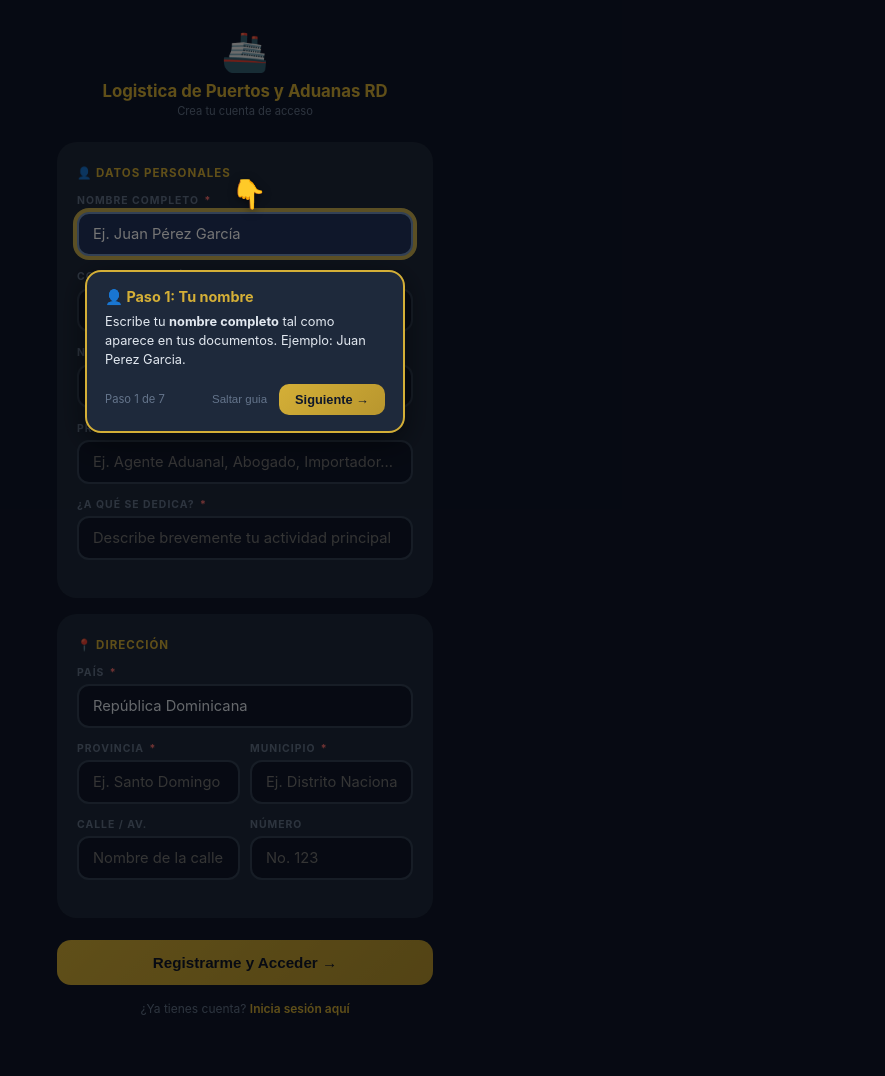
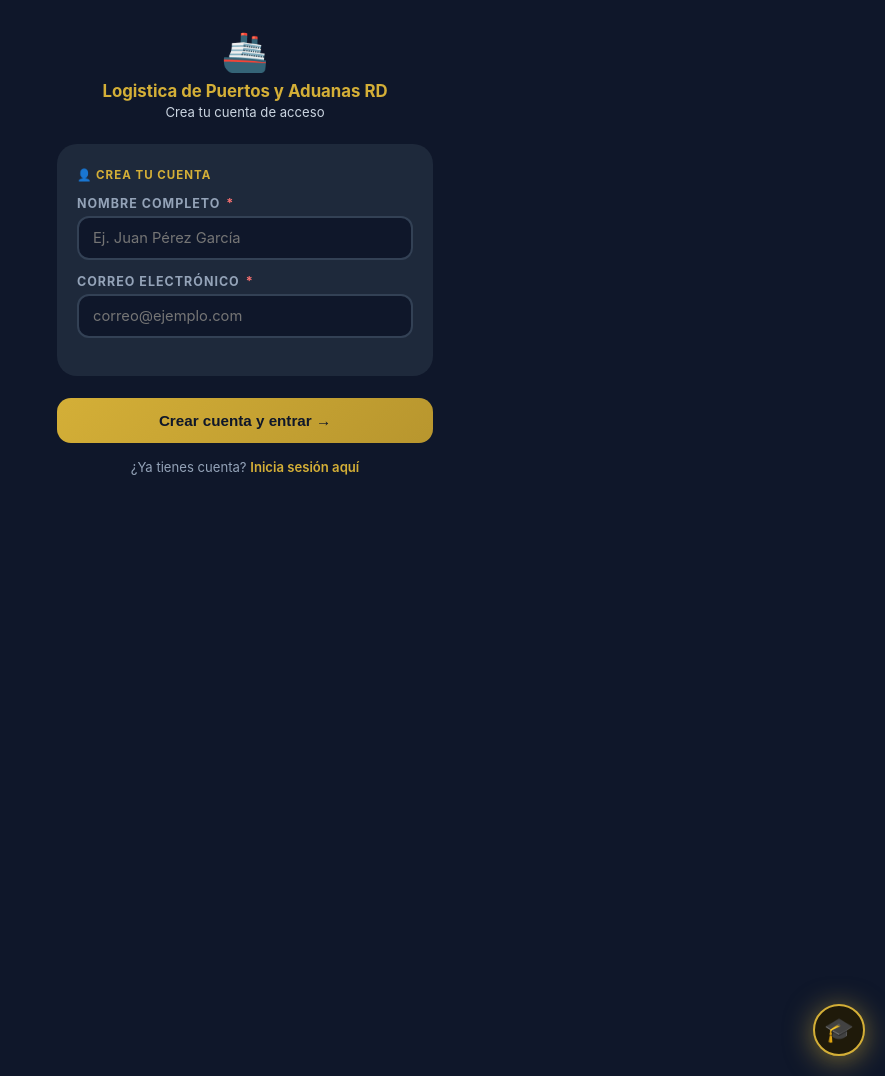
Before and after one commit to Office-Studio-Jj/biblioteca-dga, a Flask app: page /registro in a window 1280 px wide. Shown: the whole page, without its empty margins (395-1280 px from the left). Run offline with Flask 3, Linux system fonts and the light colour scheme; parts of the project's set-up code (start-up, migrations or seed data) failed here and were passed over; some libraries are stand-ins or nearby versions.

Commit message:
fix: corregir 5 errores UX movil — registro, texto, inputs, timeout, roles
- Registro simplificado de 10 campos a 2 (nombre + correo)
- Texto opaco corregido: labels de #64748b a #94a3b8, fuentes mas grandes
- Inputs desbloqueados: tutor no auto-inicia, viewport permite zoom
- Timeout reducido: backend 60s/90s, retries 2, frontend 75s
- Enlace invitado renombrado a "Usuario", roles admin ocultos

Co-Authored-By: Claude Opus 4.6 <noreply@anthropic.com>

```diff
--- a/server.py
+++ b/server.py
@@ -297,7 +297,7 @@ def registro():
             "whatsapp":   d.get("whatsapp", "").strip(),
             "profesion":  d.get("profesion", "").strip(),
             "dedicacion": d.get("dedicacion", "").strip(),
-            "pais":       d.get("pais", "").strip(),
+            "pais":       d.get("pais", "República Dominicana").strip(),
             "provincia":  d.get("provincia", "").strip(),
             "municipio":  d.get("municipio", "").strip(),
             "calle":      d.get("calle", "").strip(),
@@ -527,10 +527,10 @@ def consultar():
                 return jsonify({"error": "No se pudo analizar la imagen. Intenta con otra foto o escribe tu consulta."}), 400
 
     # Timeout por tipo de consulta:
-    #   Texto: 120s (Gemini + Arancel PDF + supervisor)
-    #   Imagen: 180s (Vision API + Gemini + Arancel PDF + supervisor)
+    #   Texto: 60s (Gemini + Arancel PDF + supervisor)
+    #   Imagen: 90s (Vision API + Gemini + Arancel PDF + supervisor)
     tiene_imagen = bool(producto_identificado) or (archivo is not None)
-    timeout_consulta = 180 if tiene_imagen else 120
+    timeout_consulta = 90 if tiene_imagen else 60
 
     try:
         answer = ask_notebooklm(question, notebook_id, timeout=timeout_consulta)
@@ -1443,7 +1443,7 @@ def admin_reconsultar():
         return jsonify({"error": "Escribe la consulta a reprocesar"}), 400
 
     try:
-        answer = ask_notebooklm(question, notebook_id, timeout=180)
+        answer = ask_notebooklm(question, notebook_id, timeout=90)
         return jsonify({"answer": answer, "ok": True})
     except Exception as e:
         return jsonify({"error": f"Error al reprocesar: {str(e)[:200]}"}), 500
@@ -1789,7 +1789,7 @@ def descargar_app():
 _ROL_TITULOS = {
     "master":    "Administrador Master",
     "operativo": "Administrador Operativo",
-    "invitado":  "Invitado",
+    "invitado":  "Usuario",
 }
 
 @app.route("/descargar/<rol>")
@@ -1880,13 +1880,13 @@ def _ejecutar_gemini(question, notebook_id, timeout):
         return None
 
 
-def ask_notebooklm(question, notebook_id, timeout=120):
+def ask_notebooklm(question, notebook_id, timeout=60):
     # ── Ruta 1: Gemini API con retry automático + backoff exponencial ──
     gemini_key = os.environ.get("GEMINI_API_KEY", "")
     if gemini_key:
         import time as _time
         import random as _random
-        max_intentos = 3
+        max_intentos = 2
         for intento in range(1, max_intentos + 1):
             print(f"[ASK] Gemini intento {intento}/{max_intentos} — notebook_id={notebook_id} (timeout={timeout}s)")
             answer = _ejecutar_gemini(question, notebook_id, timeout)
--- a/templates/ficha_descarga.html
+++ b/templates/ficha_descarga.html
@@ -38,7 +38,7 @@
     .app-meta .rol-badge{font-size:.58rem;font-weight:700;padding:3px 10px;border-radius:6px;text-transform:uppercase;letter-spacing:.8px}
     .badge-master{background:#7c3aed22;color:#a78bfa;border:1px solid #7c3aed55}
     .badge-operativo{background:#2563eb22;color:#60a5fa;border:1px solid #2563eb55}
-    .badge-invitado{background:#d4af3722;color:#d4af37;border:1px solid #d4af3755}
+    .badge-invitado{background:#0e749022;color:#22d3ee;border:1px solid #0e749055}
 
     /* Install button */
     .install-section{padding:16px 20px}
--- a/templates/index.html
+++ b/templates/index.html
@@ -2069,7 +2069,7 @@
     _lastNbName = selName;
 
     const _ctrl = new AbortController();
-    const _tid  = setTimeout(() => _ctrl.abort(), 150000);
+    const _tid  = setTimeout(() => _ctrl.abort(), 75000);
     try {
       let res;
       if (_attachedFile) {
@@ -2377,7 +2377,7 @@
     _lastNbName = _retryNbName;
 
     const _ctrlR = new AbortController();
-    const _tidR  = setTimeout(() => _ctrlR.abort(), 150000);
+    const _tidR  = setTimeout(() => _ctrlR.abort(), 75000);
     try {
       let res;
       if (_fichaFile) {
--- a/templates/registro.html
+++ b/templates/registro.html
@@ -2,7 +2,7 @@
 <html lang="es">
 <head>
   <meta charset="UTF-8">
-  <meta name="viewport" content="width=device-width, initial-scale=1.0, maximum-scale=1.0, user-scalable=no">
+  <meta name="viewport" content="width=device-width, initial-scale=1.0">
   <title>Registro — Logistica de Puertos y Aduanas RD</title>
   <meta name="theme-color" content="#1e3a5f">
   <style>
@@ -16,7 +16,7 @@
 
     .logo-top { text-align: center; margin-bottom: 6px; font-size: 2.4rem; }
     h1 { text-align: center; font-size: 1.05rem; font-weight: 700; color: #d4af37; margin-bottom: 3px; }
-    .sub { text-align: center; font-size: 0.7rem; color: #64748b; margin-bottom: 24px; }
+    .sub { text-align: center; font-size: 0.82rem; color: #cbd5e1; margin-bottom: 24px; }
 
     .card {
       background: #1e293b; border-radius: 20px; padding: 24px 20px; margin-bottom: 16px;
@@ -29,7 +29,7 @@
 
     .field { margin-bottom: 14px; }
     .field label {
-      display: block; font-size: 0.65rem; font-weight: 700; color: #64748b;
+      display: block; font-size: 0.78rem; font-weight: 700; color: #94a3b8;
       text-transform: uppercase; letter-spacing: 1px; margin-bottom: 5px;
     }
     .field input, .field textarea, .field select {
@@ -54,7 +54,7 @@
     .error { background: #7f1d1d; border: 1px solid #ef4444; color: #fca5a5;
              border-radius: 10px; padding: 9px 14px; font-size: 0.78rem; margin-bottom: 16px; }
 
-    .login-link { text-align: center; margin-top: 16px; font-size: 0.75rem; color: #64748b; }
+    .login-link { text-align: center; margin-top: 16px; font-size: 0.82rem; color: #94a3b8; }
     .login-link a { color: #d4af37; text-decoration: none; font-weight: 600; }
 
     .required { color: #f87171; margin-left: 2px; }
@@ -70,9 +70,8 @@
 
   <form method="POST" action="/registro">
 
-    <!-- Datos personales -->
     <div class="card">
-      <div class="card-title">👤 Datos personales</div>
+      <div class="card-title">👤 Crea tu cuenta</div>
 
       <div class="field">
         <label>Nombre completo <span class="required">*</span></label>
@@ -83,56 +82,9 @@
         <label>Correo electrónico <span class="required">*</span></label>
         <input type="email" name="correo" placeholder="correo@ejemplo.com" required>
       </div>
-
-      <div class="field">
-        <label>Número de WhatsApp <span class="required">*</span></label>
-        <input type="tel" name="whatsapp" placeholder="(809) 000-0000" required>
-      </div>
-
-      <div class="field">
-        <label>Profesión <span class="required">*</span></label>
-        <input type="text" name="profesion" placeholder="Ej. Agente Aduanal, Abogado, Importador..." required>
-      </div>
-
-      <div class="field">
-        <label>¿A qué se dedica? <span class="required">*</span></label>
-        <input type="text" name="dedicacion" placeholder="Describe brevemente tu actividad principal" required>
-      </div>
     </div>
 
-    <!-- Dirección -->
-    <div class="card">
-      <div class="card-title">📍 Dirección</div>
-
-      <div class="field">
-        <label>País <span class="required">*</span></label>
-        <input type="text" name="pais" placeholder="Ej. República Dominicana" value="República Dominicana" required>
-      </div>
-
-      <div class="row2">
-        <div class="field">
-          <label>Provincia <span class="required">*</span></label>
-          <input type="text" name="provincia" placeholder="Ej. Santo Domingo" required>
-        </div>
-        <div class="field">
-          <label>Municipio <span class="required">*</span></label>
-          <input type="text" name="municipio" placeholder="Ej. Distrito Nacional" required>
-        </div>
-      </div>
-
-      <div class="row2">
-        <div class="field">
-          <label>Calle / Av.</label>
-          <input type="text" name="calle" placeholder="Nombre de la calle">
-        </div>
-        <div class="field">
-          <label>Número</label>
-          <input type="text" name="numero" placeholder="No. 123">
-        </div>
-      </div>
-    </div>
-
-    <button type="submit" class="btn-reg">Registrarme y Acceder →</button>
+    <button type="submit" class="btn-reg">Crear cuenta y entrar →</button>
   </form>
 
   <div class="login-link">
@@ -227,43 +179,19 @@
     {
       target: 'input[name="nombre"]',
       title: '👤 Paso 1: Tu nombre',
-      body: 'Escribe tu <strong>nombre completo</strong> tal como aparece en tus documentos. Ejemplo: Juan Perez Garcia.',
+      body: 'Escribe tu <strong>nombre completo</strong>. Ejemplo: Juan Perez Garcia.',
       position: 'below'
     },
     {
       target: 'input[name="correo"]',
-      title: '📧 Paso 2: Correo electronico',
-      body: 'Ingresa un correo <strong>valido</strong> que uses frecuentemente. Este sera tu usuario para iniciar sesion.',
-      position: 'below'
-    },
-    {
-      target: 'input[name="whatsapp"]',
-      title: '📱 Paso 3: WhatsApp',
-      body: 'Tu numero de WhatsApp con codigo de area. Ejemplo: <strong>(809) 555-1234</strong>. Se usara para comunicaciones importantes.',
-      position: 'below'
-    },
-    {
-      target: 'input[name="profesion"]',
-      title: '💼 Paso 4: Profesion',
-      body: 'Indica tu profesion relacionada con comercio exterior. Ejemplo: <strong>Agente Aduanal</strong>, Importador, Abogado, etc.',
-      position: 'below'
-    },
-    {
-      target: 'input[name="dedicacion"]',
-      title: '🎯 Paso 5: Actividad',
-      body: 'Describe brevemente a que te dedicas. Ejemplo: <strong>Importacion de equipos electronicos</strong>.',
-      position: 'below'
-    },
-    {
-      target: 'input[name="provincia"]',
-      title: '📍 Paso 6: Ubicacion',
-      body: 'Completa tu <strong>provincia y municipio</strong>. El pais ya esta pre-llenado como Republica Dominicana.',
+      title: '📧 Paso 2: Correo',
+      body: 'Ingresa tu correo. Este sera tu <strong>usuario</strong> para iniciar sesion.',
       position: 'below'
     },
     {
       target: '.btn-reg',
-      title: '🚀 Paso 7: Crear cuenta',
-      body: 'Cuando todo este listo, presiona este boton. Se creara tu cuenta y entraras <strong>automaticamente</strong> a la app. La contrasena inicial es <strong>Puertos2024</strong> y podras cambiarla.',
+      title: '🚀 Paso 3: Listo!',
+      body: 'Presiona el boton y entraras <strong>automaticamente</strong>. La contrasena inicial es <strong>Puertos2024</strong> y podras cambiarla.',
       position: 'above'
     }
   ];
@@ -370,10 +298,9 @@
     localStorage.setItem('dga_tutor_registro_done', '1');
   }
 
-  // Auto-iniciar si viene del asistente de login O primera vez
+  // Solo auto-iniciar si viene del asistente de login (parametro tutor=1)
   const _fromTutor = new URLSearchParams(window.location.search).get('tutor');
-  const _tutorDone = localStorage.getItem('dga_tutor_registro_done');
-  if (_fromTutor === '1' || !_tutorDone) {
+  if (_fromTutor === '1') {
     setTimeout(iniciarTutorRegistro, 800);
   }
 </script>
```
Also changed, not shown: templates/login.html (+7 -7 lines), templates/login_invitado.html (+6 -9 lines).
